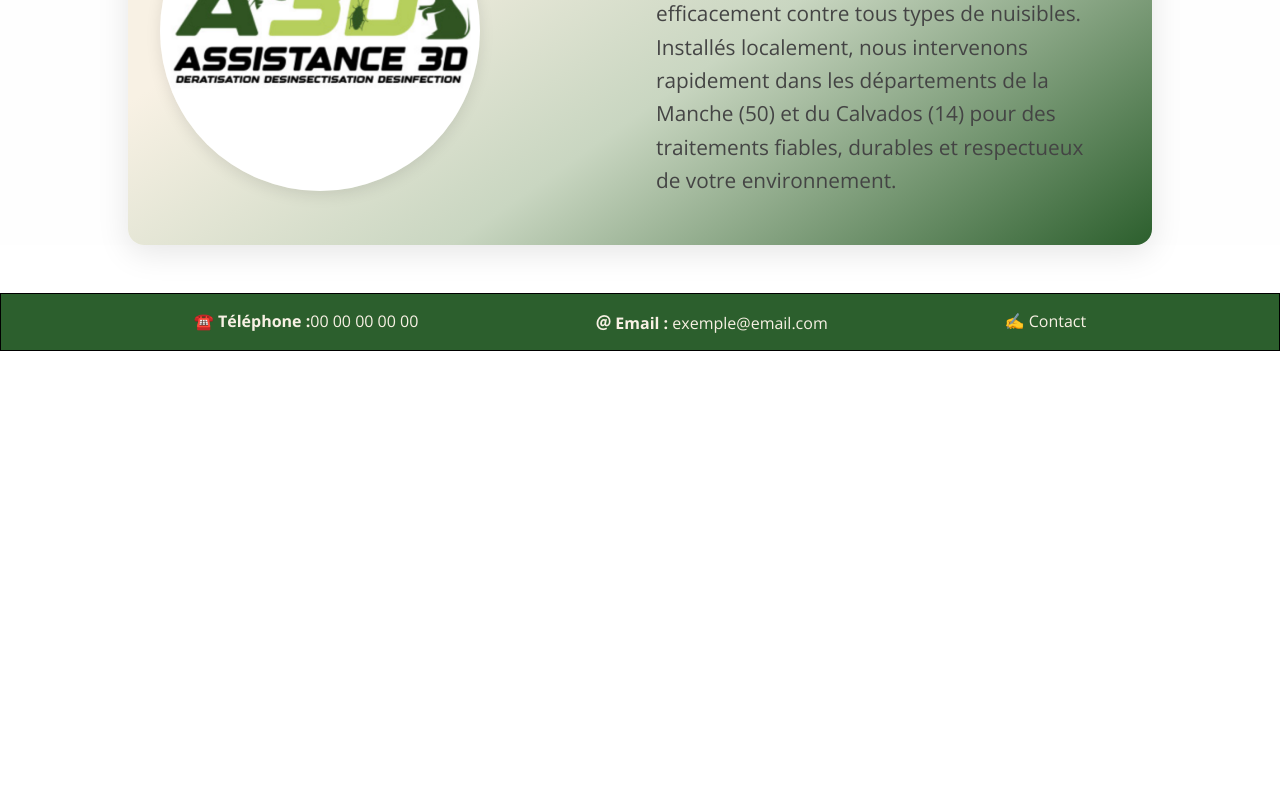
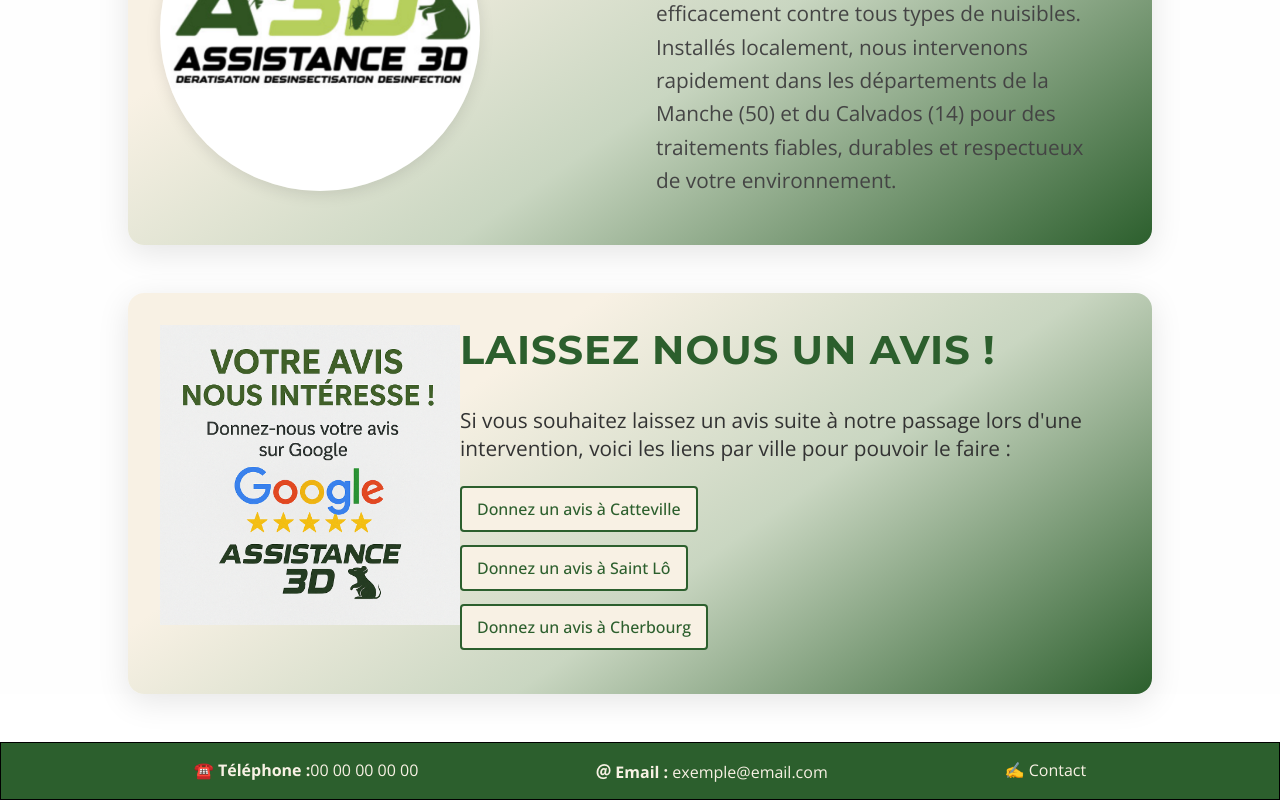
Before and after one commit to ThomasDev4/a3d, a React (Vite) app: page / in a window 1280 px wide. Shown: the part 1160-1960 px from the top of the page. Before the commit the page ends 1511 px from the top, so only its background shows below. Built offline with nearby package versions, Linux system fonts and the light colour scheme.

Commit message:
add section for advice

```diff
--- a/src/pages/headerandfooter/header.module.css
+++ b/src/pages/headerandfooter/header.module.css
@@ -59,3 +59,35 @@
 .navlink a:hover::before {
 	width: 100%;
 }
+
+@media (max-width: 768px) {
+	/* Disposition du header en colonne sur mobile */
+	.header {
+		flex-direction: column; /* Affichage en colonne sur mobile */
+		justify-content: center;
+		padding: 20px;
+		text-align: center;
+	}
+
+	/* Logo réduit et espacé du reste */
+	.logoImg {
+		width: 180px; /* Logo plus petit sur mobile */
+		margin-bottom: 1rem; /* Espacement entre le logo et les liens */
+	}
+
+	/* Affichage des liens en colonne */
+	.navlink {
+		display: flex;
+		flex-direction: column; /* Les liens sont empilés en colonne */
+		justify-content: center;
+		align-items: center; /* Centrer les liens verticalement */
+		gap: 1.5rem; /* Espacement entre les liens */
+		width: auto; /* Largeur ajustée */
+	}
+
+	/* Réduction de la taille des liens pour mobile */
+	.navlink a {
+		font-size: 1rem; /* Taille plus petite des liens */
+		padding: 0.5rem; /* Moins d'espace autour des liens */
+	}
+}
--- a/src/pages/homepage/Homepage.module.css
+++ b/src/pages/homepage/Homepage.module.css
@@ -145,6 +145,83 @@
 	}
 }
 
+.avis {
+	display: flex;
+	flex-wrap: wrap; /* Permet l’adaptation sur mobile */
+	align-items: flex-start;
+	justify-content: center;
+	padding: 2rem;
+	width: 80%;
+	margin: 3rem auto;
+	background: linear-gradient(145deg, #f8f1e4 30%, #c9d6c1 60%, #2c5f2d 100%);
+	border-radius: 1rem;
+	box-shadow: 0 8px 32px rgba(0, 0, 0, 0.1);
+	justify-content: space-between;
+}
+
+.avis img {
+	max-width: 300px;
+	height: auto;
+	flex-shrink: 0;
+}
+
+.avisText {
+	flex: 1;
+	max-width: 50rem;
+}
+
+.avisText h2 {
+	font-size: 2rem;
+	color: #2e5e2e;
+	margin-bottom: 1rem;
+	color: var(--secondary-color);
+	font-family: var(--font-title);
+	font-size: 2.5rem;
+	margin-bottom: 2rem;
+	text-transform: uppercase;
+	letter-spacing: 1px;
+}
+
+.avisText p {
+	font-size: 1.1rem;
+	margin-bottom: 1.5rem;
+	color: #333;
+	font-family: var(--font-texte);
+	font-size: 1.3rem;
+}
+
+.avisText ul {
+	list-style: none;
+	padding: 0;
+}
+
+.avisText li {
+	margin-bottom: 0.8rem;
+}
+
+.avisText a {
+	color: #1a57d0;
+	text-decoration: none;
+	font-weight: 500;
+	font-family: var(--font-texte);
+	display: inline-block;
+	padding: 0.625rem 0.938rem;
+	transition: transform 0.3s ease, filter 0.3s ease;
+	background-color: var(--primary-color);
+	color: var(--secondary-color);
+	border: solid 2px var(--secondary-color);
+	text-decoration: none;
+	border-radius: 4px;
+	transition: background-color 0.3s, box-shadow 0.3s ease;
+	font-family: var(--font-texte);
+}
+
+.avisText a:hover {
+	background-color: var(--secondary-color);
+	color: var(--primary-color);
+	box-shadow: 0 4px 8px rgba(0, 0, 0, 0.1);
+}
+
 /* ======= Responsive Design ======= */
 
 @media (max-width: 768px) {
--- a/src/pages/homepage/Homepage.tsx
+++ b/src/pages/homepage/Homepage.tsx
@@ -26,6 +26,33 @@ export default function Homepage() {
 					</p>
 				</div>
 			</section>
+			<section className={styles.avis}>
+				<img src="/images/avis-a3d.png" alt="Avis Assistance 3D" />
+				<div className={styles.avisText}>
+					<h2>Laissez nous un avis !</h2>
+					<p>
+						Si vous souhaitez laissez un avis suite à notre passage lors d'une
+						intervention, voici les liens par ville pour pouvoir le faire :
+					</p>
+					<ul>
+						<li>
+							<a href="https://www.google.com/search?sca_esv=f6861048bb8aaca5&rlz=1C5CHFA_enFR1129FR1129&sxsrf=AHTn8zrUuwpU_d8dF6yeidqZ0nXcQt2RNw:1745936579066&si=APYL9bs7Hg2KMLB-4tSoTdxuOx8BdRvHbByC_AuVpNyh0x2Kzc3eLuWsfhQOCk5s_ApXPdQTRg5DI1y-7vbA2LkX_3-jpOrr4k0_fHWsR8oUXaQYNIc3c74c0IP7Xiwsz2CylRV3F6v8&q=Assistance+3D+Avis&sa=X&ved=2ahUKEwj41-HMuP2MAxUeKvsDHSdSBI4Q0bkNegQINBAD&biw=1710&bih=981&dpr=2">
+								Donnez un avis à Catteville
+							</a>
+						</li>
+						<li>
+							<a href="https://www.google.com/search?sca_esv=f6861048bb8aaca5&rlz=1C5CHFA_enFR1129FR1129&sxsrf=AHTn8zrx9Rez-3GiqKjMtg-_N3fEHWxBxQ:1745938457304&si=APYL9bs7Hg2KMLB-4tSoTdxuOx8BdRvHbByC_AuVpNyh0x2Kzd0j67TWpK69BsTqkUB686QHGmHL78f1HbcYvUlX4jZpz1-0wTXzwVwb5acnc7PKvVVqarsH5QFKwkPKOVz3K0mabFqs&q=Assistance+3D+Avis&sa=X&ved=2ahUKEwiYorDMv_2MAxX7RaQEHRsEDQkQ0bkNegQIOBAD&biw=1710&bih=981&dpr=2">
+								Donnez un avis à Saint Lô
+							</a>
+						</li>
+						<li>
+							<a href="https://www.google.com/search?sca_esv=f6861048bb8aaca5&rlz=1C5CHFA_enFR1129FR1129&sxsrf=AHTn8zqwGKxpc5MzX38NyLd05X6ljoEhTw:1745936797630&si=APYL9bs7Hg2KMLB-4tSoTdxuOx8BdRvHbByC_AuVpNyh0x2KzYSVTApwp8di56Lnm0KbmB4wcDfsHloHboe9EPAmMoOJ77k8xta9DrmQg4yGMNdUJ_auZgexO4NsT0_rxwTOO6bL5WrR&q=Assistance+3D+Avis&sa=X&ved=2ahUKEwig4_20uf2MAxU9TKQEHR2fLvIQ0bkNegQINxAD&biw=1710&bih=981&dpr=2">
+								Donnez un avis à Cherbourg
+							</a>
+						</li>
+					</ul>
+				</div>
+			</section>
 		</main>
 	);
 }
```
Also changed, not shown: public/images/avis-a3d.png (added).
